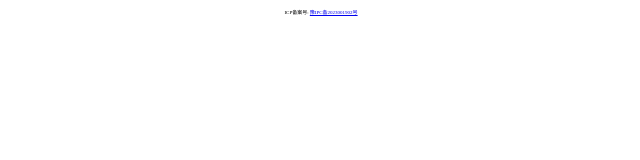
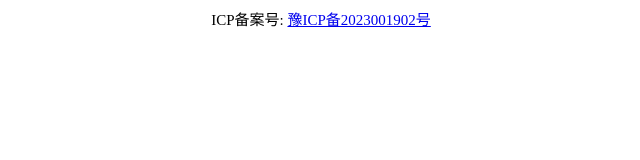
Before and after one commit to guowenzhuang/shijianboke, a plain HTML site: page component/Footer.html in a window 1280 px wide. Shown: the whole page, without its empty margins (319-959 px from the left). Drawn offline with Linux system fonts and the light colour scheme.

Commit message:
备案号错误

```diff
--- a/component/Footer.html
+++ b/component/Footer.html
@@ -6,7 +6,7 @@
     <style>
         div{
             text-align: center;
-            font-size: 5px;
+            font-size: 15px;
 
         }
     </style>
@@ -14,7 +14,7 @@
 <body>
 <div id="app-footer">
     <div>
-        ICP备案号: <a href="https://beian.miit.gov.cn/" target="_blank">豫IPC备2023001902号</a>
+        ICP备案号: <a href="https://beian.miit.gov.cn/" target="_blank">豫ICP备2023001902号</a>
     </div>
 </div>
 </body>
```
